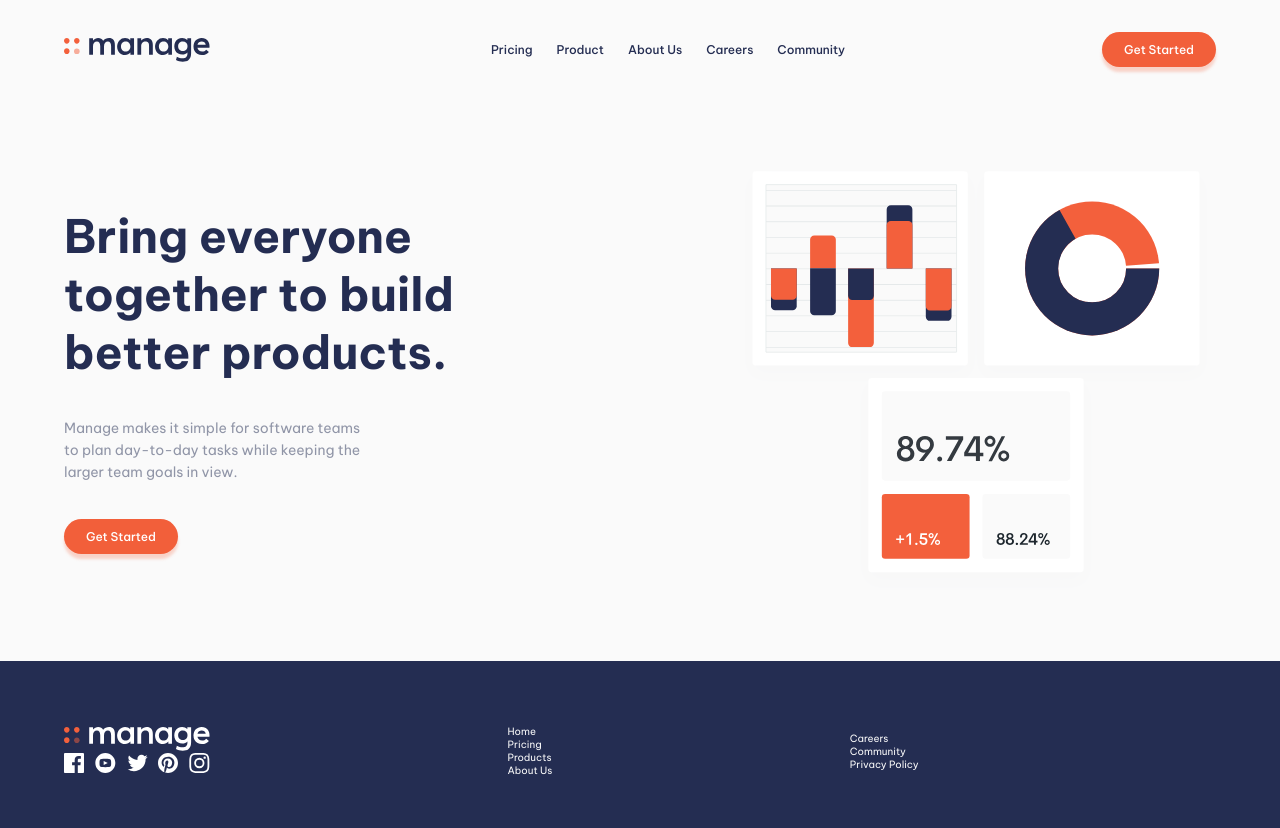
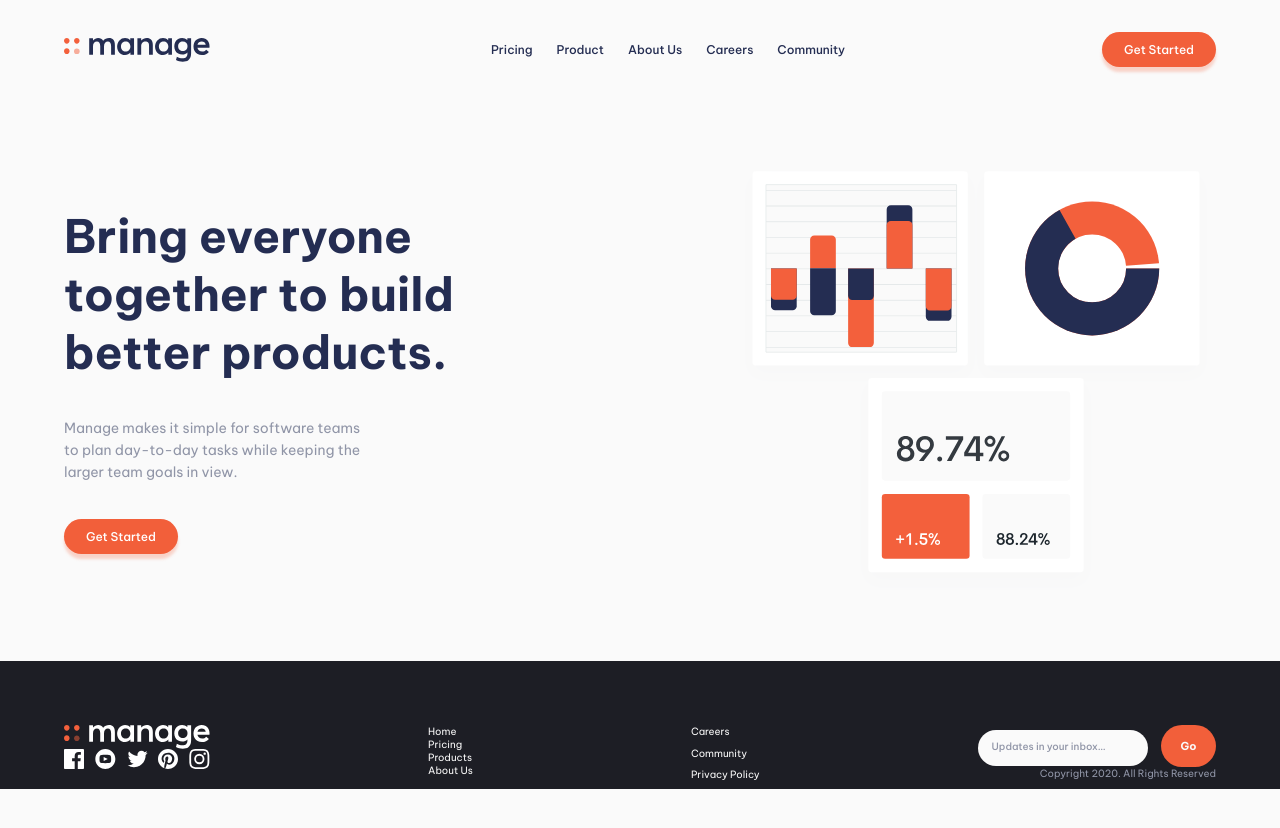
Before and after one commit to eliseuSousa/manage-landing-page, a plain HTML site: page index.html in a window 1280 px wide. After the commit the page ends 800 px from the top, so only its background shows below. Drawn offline with Linux system fonts and the light colour scheme.

Commit message:
Finaliznado estilizacao do footer

```diff
--- a/assets/css/style.css
+++ b/assets/css/style.css
@@ -67,13 +67,21 @@ main {
 
 footer {
   align-items: center;
-  background: var(--dark-blue);
+  background: var(--very-dark-blue);
   display: flex;
   justify-content: space-between;
   padding: 6.4rem 6.4rem;
+  height: 2.3rem;
 }
 
-  div.container-esquerdo ul.redes-sociais {
+  div.container-esquerdo {
+    display: flex;
+    flex-direction: column;
+    justify-content: space-between;
+    height: 100%;
+  }
+
+    ul.redes-sociais {
       align-items: center;
       display: flex;
       justify-content: space-between;
@@ -86,6 +94,12 @@ footer {
         flex-direction: column;
         justify-content: space-between;
         list-style: none;
+        height: 100%;
+      }
+
+      ul.contados {
+        align-self: flex-start;
+        height: 5.6rem;
       }
 
         li.link a, li.contado a {
@@ -94,3 +108,48 @@ footer {
           font-size: 1rem;
           text-decoration: none;
         }
+
+    div.container-direito {
+      display: flex;
+      justify-content: space-between;
+      flex-direction: column;
+      height: 100%;
+    }
+
+      form.formulario input.input-texto {
+        background: var(--vary-light-gray);
+        border: none;
+        outline: 0;
+        width: 17rem;
+        padding: 1.4rem;
+        border-radius: 3.6rem;
+        caret-color: var(--dark-grayish-blue);
+      }
+
+      form.formulario input.input-texto::placeholder {
+        font-family: 'Be Vietnam Pro', sans-serif;
+        font-weight: 500;
+        font-size: 1rem;
+        color: var(--dark-grayish-blue);
+      }
+
+      form.formulario button.button-go {
+        background: var(--bright-red);
+        padding: 1.4rem;
+        border-radius: 3.6rem;
+        border: none;
+        color: var(--vary-light-gray);
+        font-family: 'Be Vietnam Pro', sans-serif;
+        font-weight: 700;
+        font-size: 1.1rem;
+        width: 5.5rem;
+        margin-left: 1.2rem;
+      }
+
+      span.copy-right {
+        font-family: 'Be Vietnam Pro', sans-serif;
+        font-size: 1rem;
+        font-weight: 400;
+        color: var(--dark-grayish-blue);
+        align-self: flex-end;
+      }
--- a/index.html
+++ b/index.html
@@ -106,7 +106,12 @@
     </ul>
 
     <div class="container-direito">
+      <form action="" class="formulario">
+        <input type="text" placeholder="Updates in your inbox…" class="input-texto">
+        <button class="button-go">Go</button>
+      </form>
 
+      <span class="copy-right">Copyright 2020. All Rights Reserved</span>
     </div>
   </footer>
 
```
Lines whose indentation alone changed are shown as unchanged.
